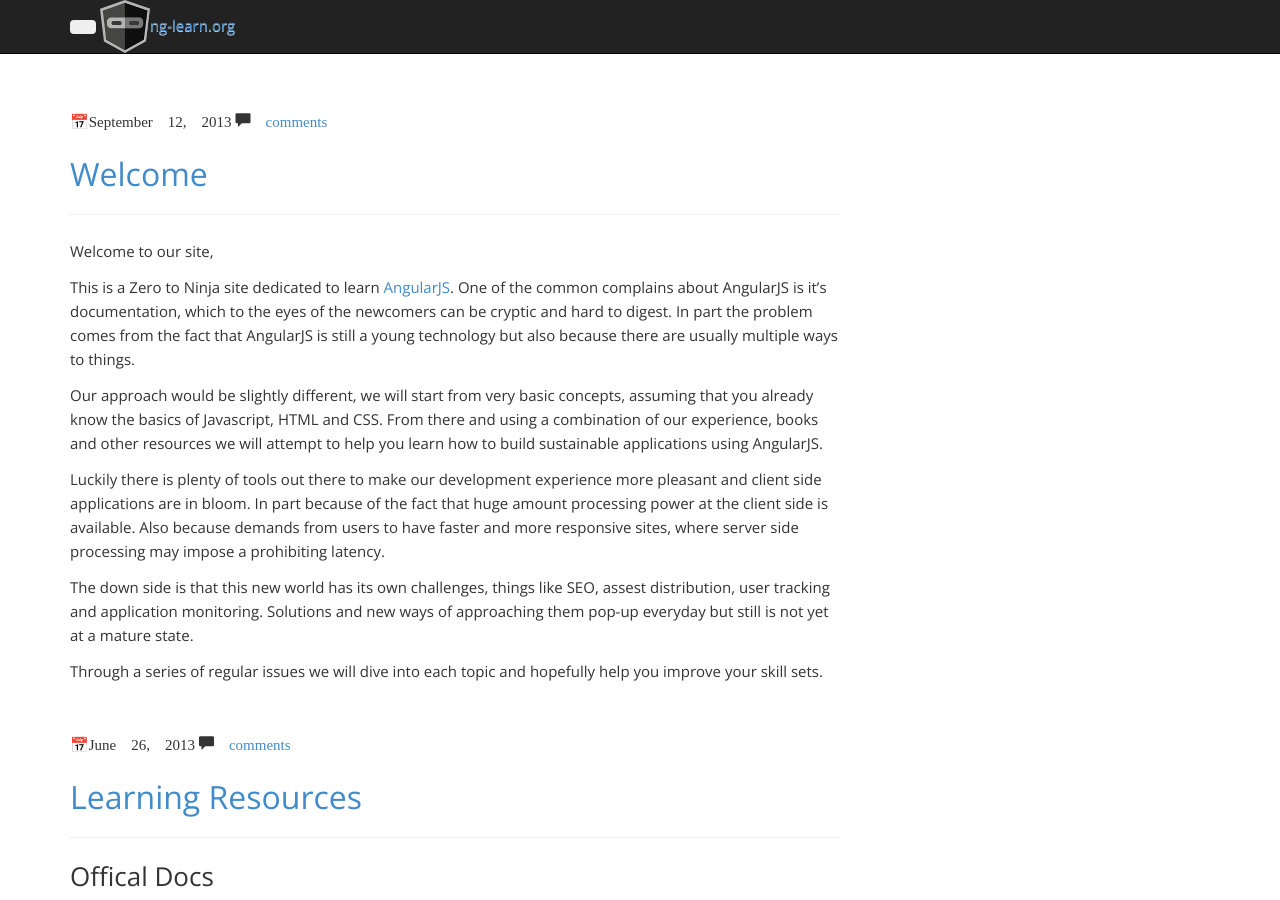
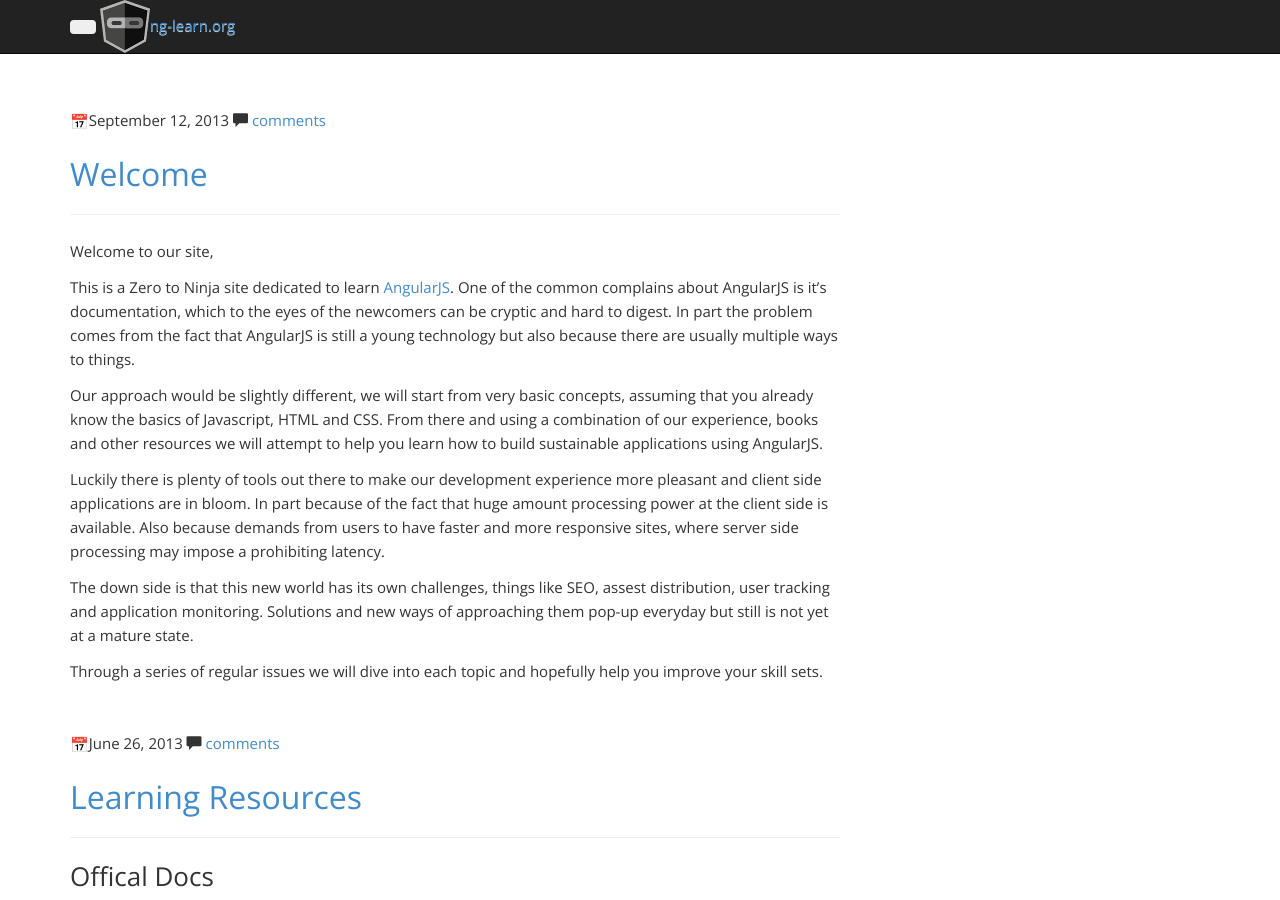
Before and after one commit to ng-learn-org/ng-learn-org.github.io, a Jekyll site: the page built from index.html, in a window 1280 px wide and 900 px high. Built offline with Jekyll 4.4.1, drawn with Linux system fonts in a browser that asks for light colours; nearby versions of some CDN libraries; library files that are not in the unit come from our copies; Markdown is read by kramdown in place of the engine named in the settings; the list of posts is cut into pages by our own code; comment, search, counter and statistics services are not loaded.

Commit message:
error in glypicons

```diff
--- a/index.html
+++ b/index.html
@@ -7,10 +7,9 @@ title: Blog
 
   <!-- Title -->
   <div class="page-header">
-    <span class="glyphicon glyphicon-calendar">{{ post.date | date: "%B %d, %Y" }}</span>
-    <span class="glyphicon glyphicon-comment">
-      <a href="{{ site.url }}{{ post.url }}#disqus_thread">comments</a>
-    </span>
+    <span class="glyphicon glyphicon-calendar"></span>{{ post.date | date: "%B %d, %Y" }}
+    <span class="glyphicon glyphicon-comment"></span>
+    <a href="{{ site.url }}{{ post.url }}#disqus_thread">comments</a>
 
     <h2>
       <a href="{{ site.url }}{{ post.url }}" rel="bookmark permalink" title="Permanent link to this post">{{ post.title }}</a>
```
